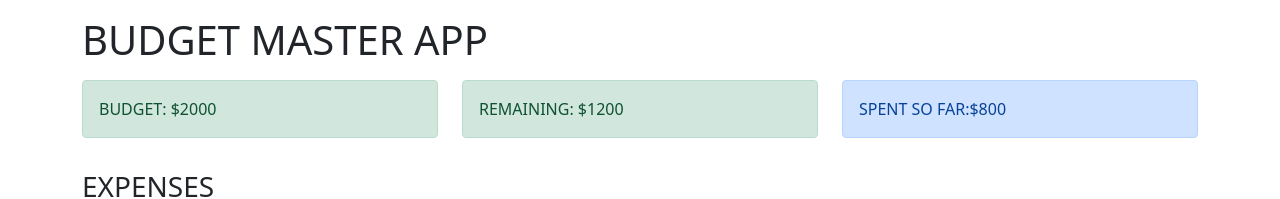
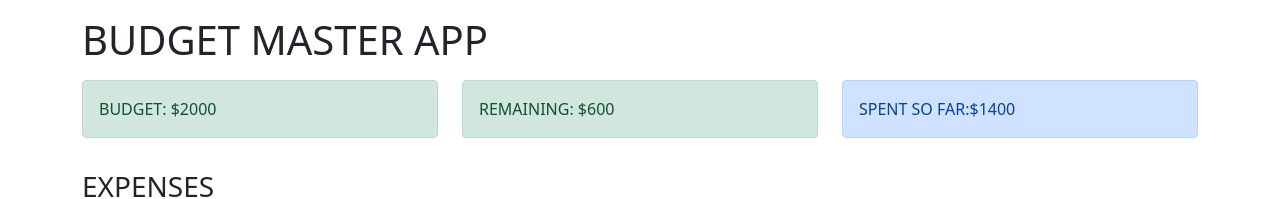
Before and after one commit to CesarR21/capstone, a React (Create React App) app in the folder budgetmaster/: page / in a window 1280 px wide. Shown: the top 199 px of the page. Built offline with nearby package versions, Linux system fonts and the light colour scheme.

Commit message:
updated remaining and expense total to reflect inserted budgets and expenses

```diff
--- a/budgetmaster/src/components/AddExpenseForm.js
+++ b/budgetmaster/src/components/AddExpenseForm.js
@@ -3,8 +3,9 @@
 import {v4 as uuidv4} from 'uuid';
 
 
-const AddExpenseForm = () =>{
+const AddExpenseForm = (props) =>{
     const{dispatch} = useContext(AppContext);
+
     const [name, setName] = useState('');
     const[cost, setCost] = useState('');
 
@@ -13,7 +14,7 @@
 
         const expense={
             id:uuidv4(),
-            name: name,
+            name,
             cost: parseInt(cost),
         };
         dispatch({
@@ -21,6 +22,8 @@
             payload: expense,
 
         });
+        setName('');
+        setCost('');
     };
 
     return (
--- a/budgetmaster/src/components/ExpenseTotal.js
+++ b/budgetmaster/src/components/ExpenseTotal.js
@@ -1,10 +1,17 @@
-import React from 'react';
+import React, {useContext} from 'react';
+import { AppContext } from '../context/AppContex';
 
 const ExpenseTotal = () => {
+    const {expenses}= useContext(AppContext);
+
+    const totalExpenses = expenses.reduce((total,item)=>{
+        return (total += item.cost)
+    }, 0);
+
     return (
         <div className="alert alert-primary">
-            <span>SPENT SO FAR:$800</span>
+            <span>SPENT SO FAR:${totalExpenses}</span>
         </div>
-    )
-}
+    );
+};
 export default ExpenseTotal;
--- a/budgetmaster/src/components/Remaining.js
+++ b/budgetmaster/src/components/Remaining.js
@@ -1,11 +1,19 @@
-import React from 'react'
+import React,{ useContext } from 'react';
+import  {AppContext, } from '../context/AppContex'
+
 
 const Remaining = () =>{
+    const {expenses, budget} =useContext(AppContext);
+    const totalExpenses = expenses.reduce((total,item)=>{
+        return (total = total + item.cost);
+        },0);
+
+        const alertType = totalExpenses > budget? 'alert-danger':'alert-success'
+
     return (
-        <div className='alert alert-success'>
-            <span>
-                REMAINING: $1200
-            </span>
+        <div className={`alert ${alertType}`}>
+            <span>REMAINING: ${budget - totalExpenses}</span>
+
         </div>
     );
 
```
Also changed, not shown: budgetmaster/src/context/AppContex.js (+8 -4 lines).
